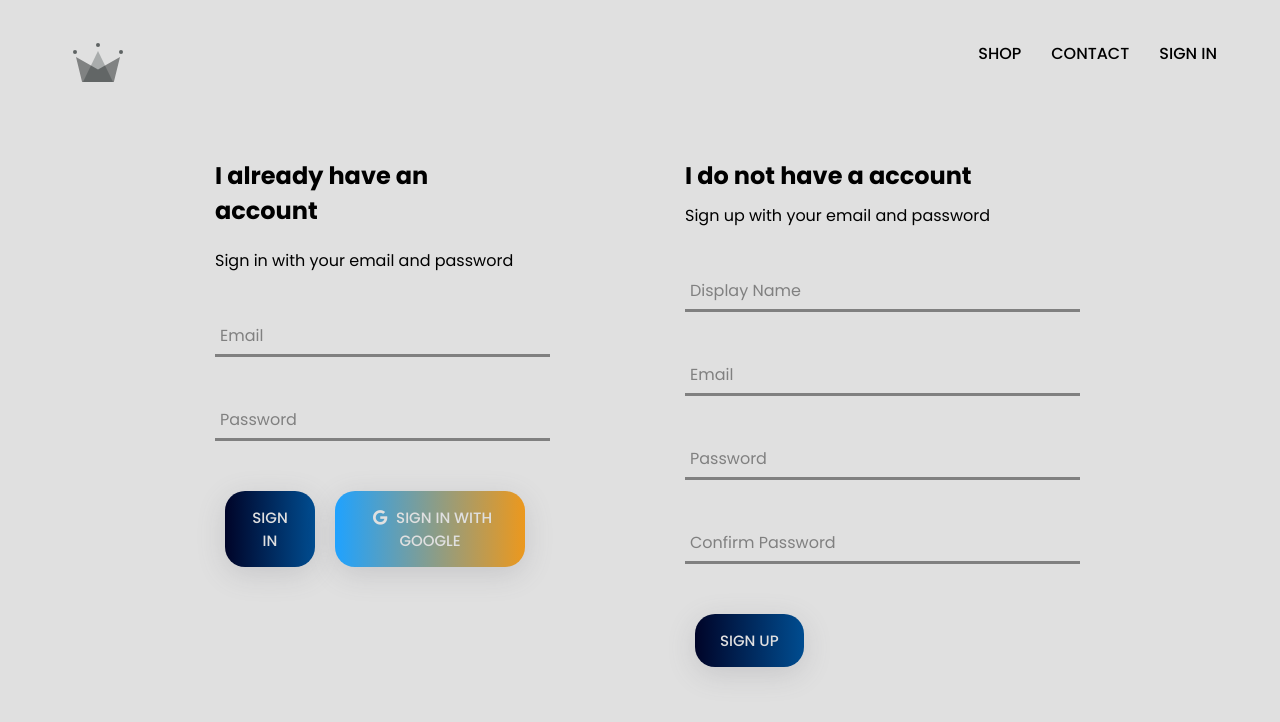
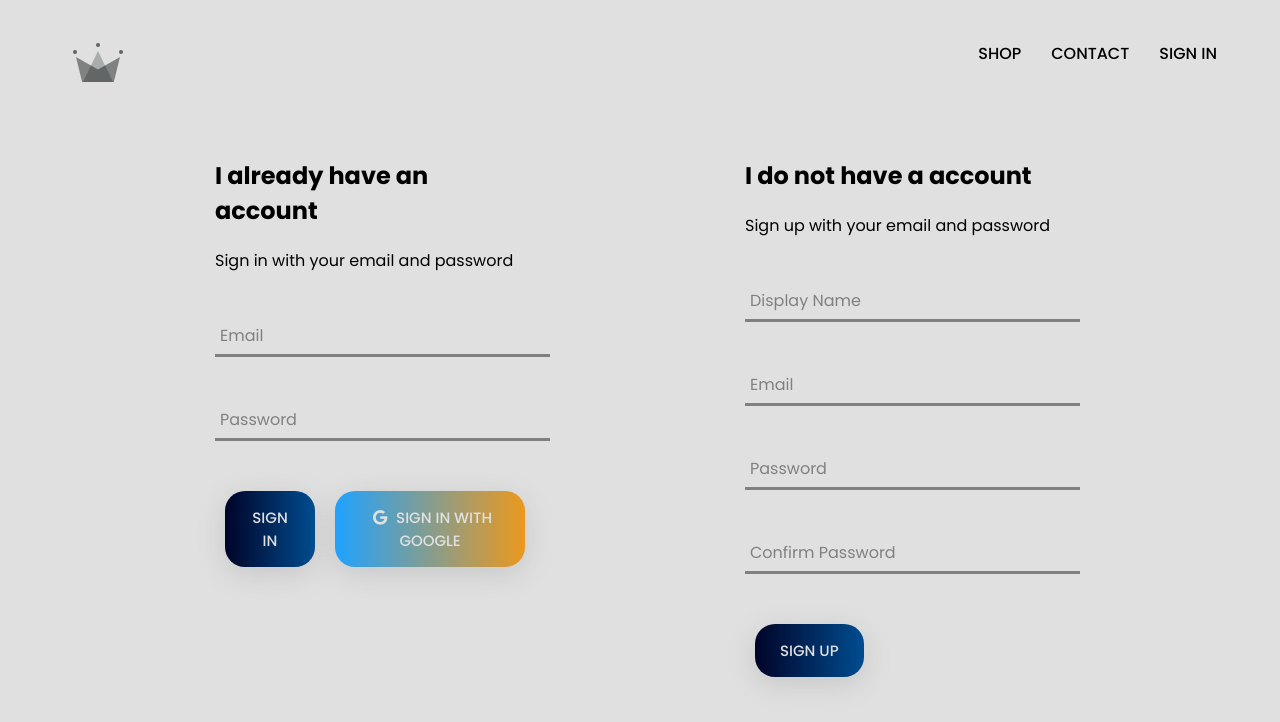
Before and after one commit to AzeemSubhani7/king-shop, a React (Create React App) app: page /signin in a window 1280 px wide. Shown: the top 722 px of the page. Built offline with nearby package versions, Linux system fonts and the light colour scheme; no server answers.

Commit message:
Finishing sign-in with email and password

```diff
--- a/src/components/signIn/signIn.js
+++ b/src/components/signIn/signIn.js
@@ -4,7 +4,7 @@ import FormInput from '../forminput/formInput';
 import CustomButton from '../button/button';
 import GoogleButton from '../button/googleButton';
 import './signIn.scss';
-import { signInWithGoogle } from '../../firebase/firebase.util';
+import { signInWithGoogle, auth } from '../../firebase/firebase.util';
 
 class SignIn extends React.Component {
     constructor(props){
@@ -16,8 +16,17 @@ class SignIn extends React.Component {
         }
     }
 
-    handerSubmit = (e) => {
+    handerSubmit = async (e) => {
         e.preventDefault();
+
+        const { email, password } = this.state
+
+        try {
+            await auth.signInWithEmailAndPassword(email, password)
+        }
+        catch(error){
+            console.error(error)
+        }
 
         this.setState({ email: '', password: '' })
     }
--- a/src/components/signup/signup.scss
+++ b/src/components/signup/signup.scss
@@ -1,9 +1,13 @@
 .sign-up {
     display: flex;
     flex-direction: column;
-    width: 380px;
+    width: 25vw;
 
     .title {
         margin: 10px 0;
+
+    }
+    span {
+        margin-top: 10px;
     }
 }
```
